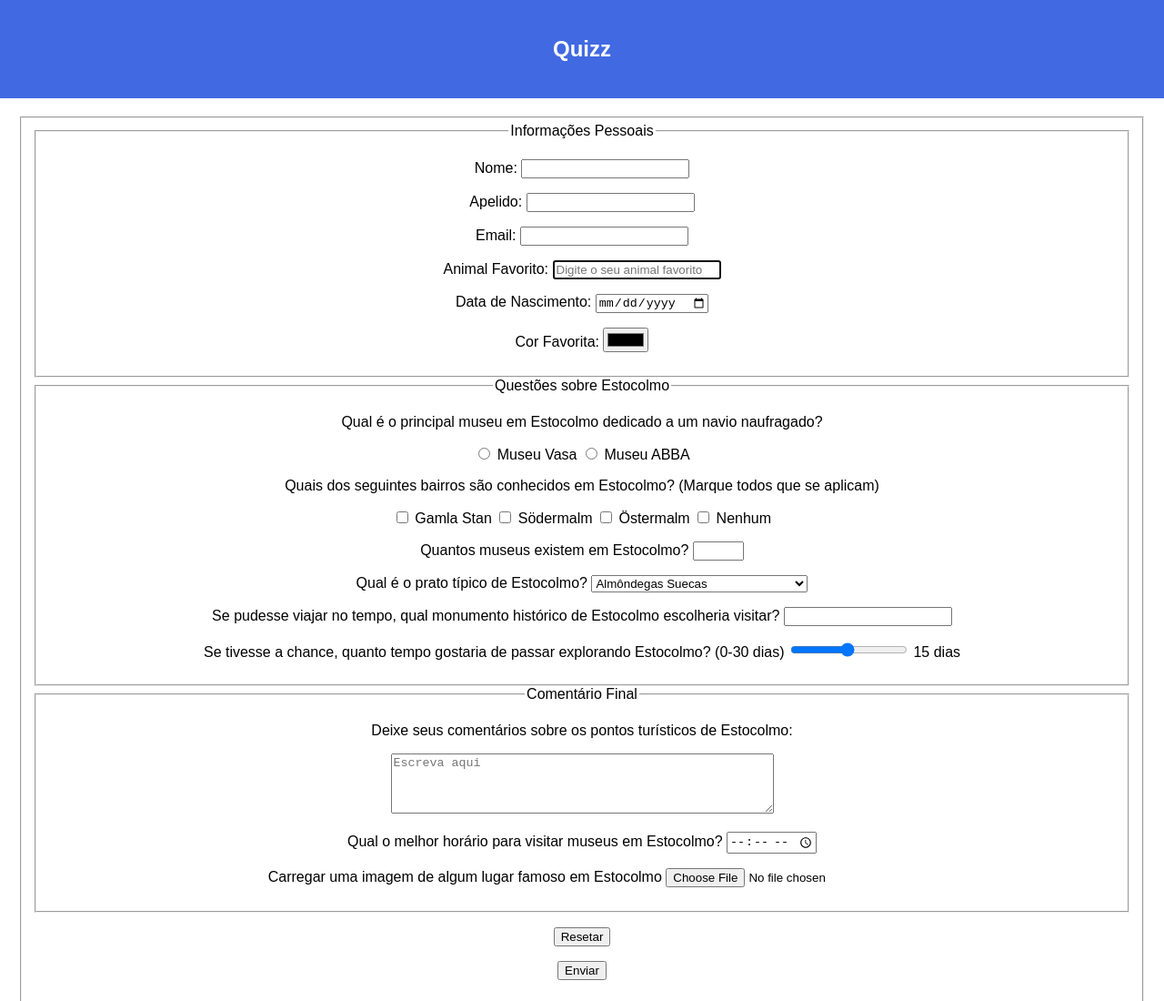
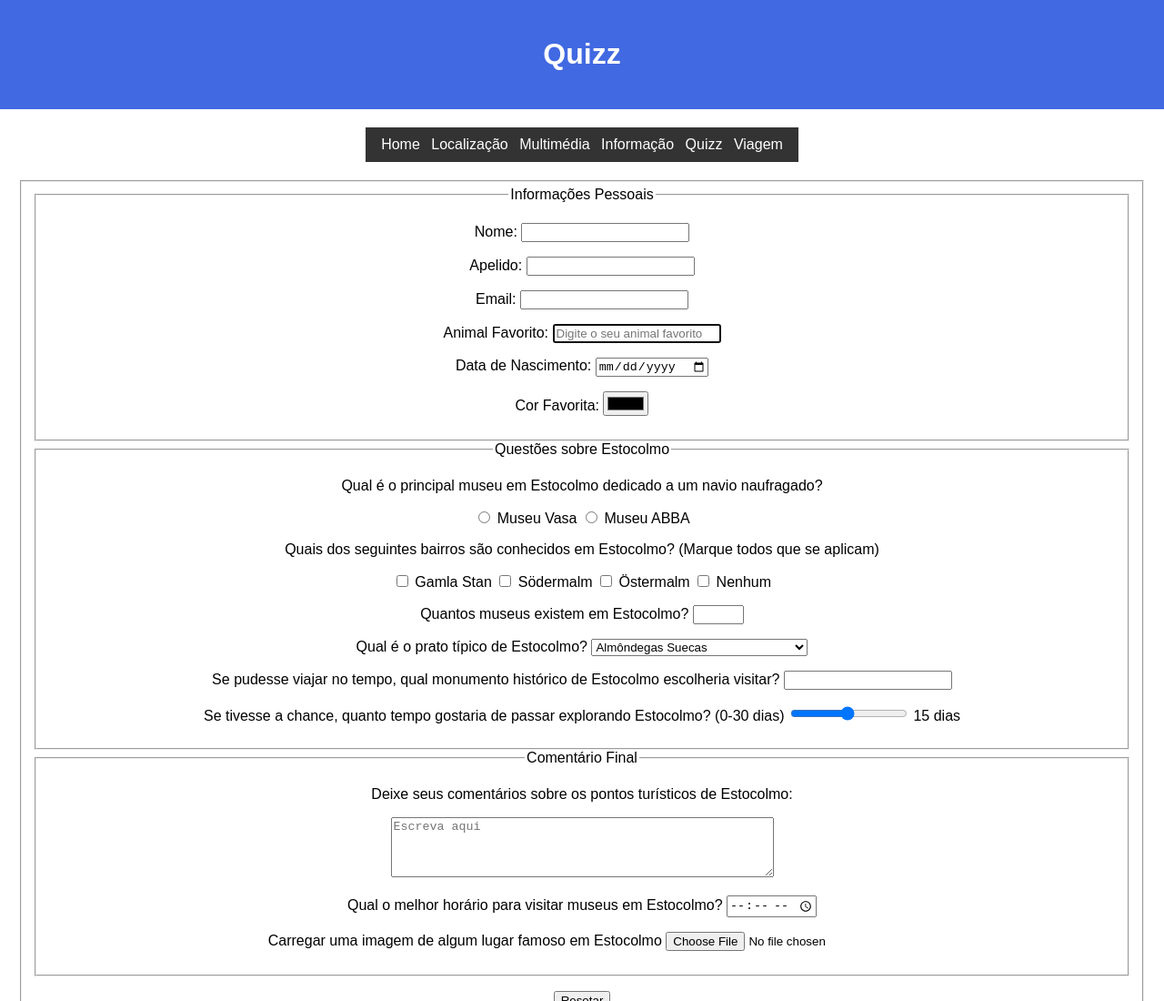
Before and after one commit to afonso-saaa/afonso-saaa.github.io, a plain HTML site: page lab4/quizz.html in a window 1280 px wide. Shown: the top 1100 px of the page at 91% size. Drawn offline with Linux system fonts and the light colour scheme.

Commit message:
Lab4 Corrigido

```diff
--- a/lab4/quizz.html
+++ b/lab4/quizz.html
@@ -10,9 +10,19 @@
 
 <body>
     <header>
-        <h2>Quizz</h2>
+        <h1>Quizz</h1>
     </header>
     <main>
+        <div class="divViagemQuiz">
+        <nav>
+            <a href="index.html">Home</a>
+            <a href="local.html">Localização</a>
+            <a href="multimedia.html">Multimédia</a>
+            <a href="info.html">Informação</a>
+            <a href="quizz.html">Quizz</a>
+            <a href="viagem.html">Viagem</a>
+        </nav>
+    </div>
         <form action="https://postman-echo.com/get" method="get">
             <fieldset>
                 <fieldset>
--- a/lab4/styles.css
+++ b/lab4/styles.css
@@ -72,3 +72,7 @@ a:hover {
 section#poema section{
     padding-bottom: 10px;
 }
+
+.divViagemQuiz{
+    padding-bottom: 20px;
+}
```
Also changed, not shown: lab4/viagem.html (+11 -1 lines).
